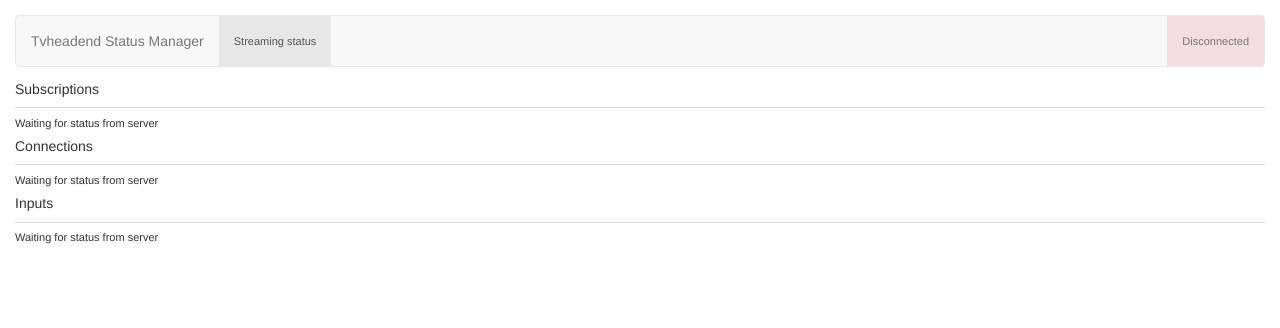
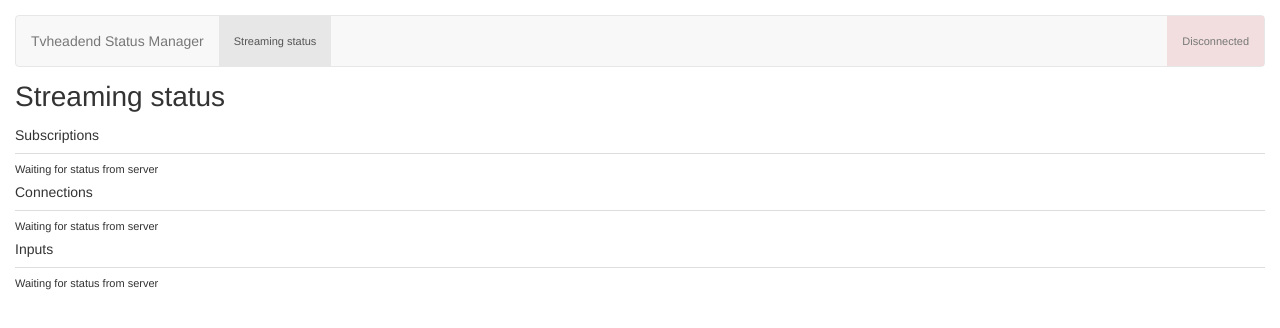
Before and after one commit to Jalle19/tvheadend-status-manager, a website: page src/client/app/status.html in a window 1280 px wide. Drawn offline with Linux system fonts and the light colour scheme.

Commit message:
add a page heading to status.html

```diff
--- a/src/client/app/css/styles.css
+++ b/src/client/app/css/styles.css
@@ -1,5 +1,9 @@
 [ng\:cloak], [ng-cloak], [data-ng-cloak], [x-ng-cloak], .ng-cloak, .x-ng-cloak {
     display: none !important;
+}
+
+h1 {
+    margin-bottom: 15px;
 }
 
 .connection-status {
--- a/src/client/app/status.html
+++ b/src/client/app/status.html
@@ -41,6 +41,8 @@
       </div>
     </div>
   </nav>
+
+  <h1>Streaming status</h1>
 
   <h4>Subscriptions</h4>
 
```
